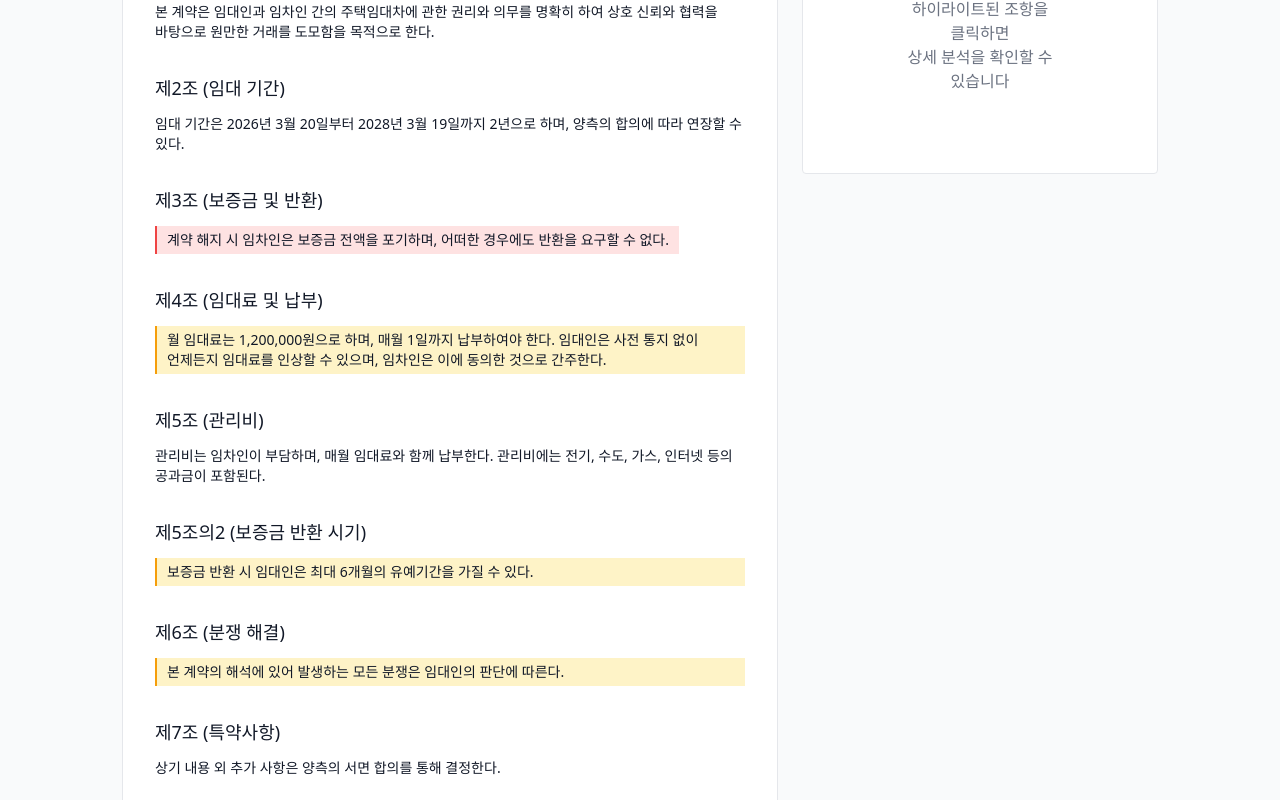
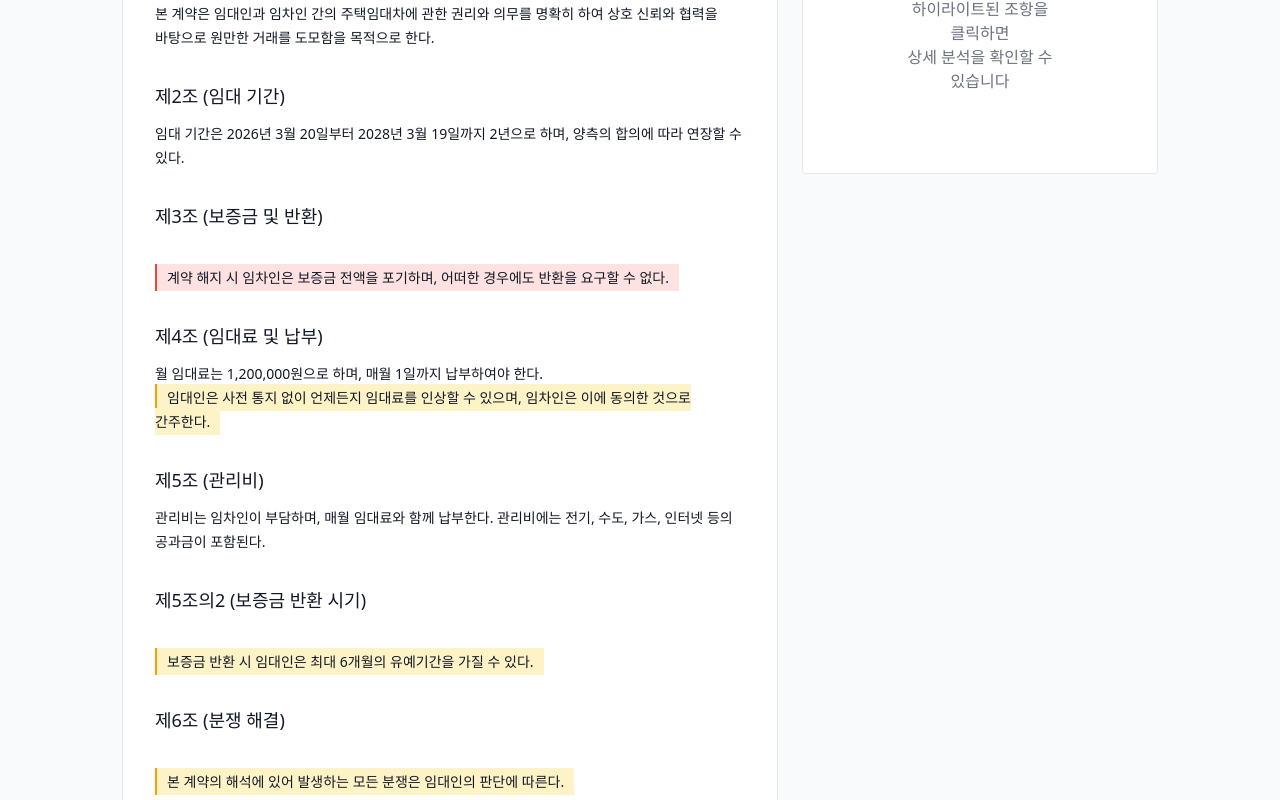
Before and after one commit to SafeSignProject/safeSign-frontend, a React (Vite) app: page /contracts/1 in a window 1280 px wide. Shown: the part 340-1140 px from the top of the page. Built offline with nearby package versions, Linux system fonts and the light colour scheme; a web font is replaced by a local one.

Commit message:
refactor: 수정 사항 반영

```diff
--- a/src/components/contracts/ContractsItem.tsx
+++ b/src/components/contracts/ContractsItem.tsx
@@ -68,7 +68,9 @@ const ContractsItem = ({ item, isLast }: ContractItemProps) => {
         <div className='flex items-center gap-2.5 max-sm:pl-10'>
           <div className='mr-1.5 flex max-sm:items-center max-sm:gap-1 sm:flex-col'>
             <p className='text-dark-gray text-right text-sm'>위험도</p>
-            <h3 className='text-dark leading-6 font-medium'>{item.score}점</h3>
+            <h3 className='text-dark leading-6 font-medium' style={{ color: style.color }}>
+              {item.score}점
+            </h3>
           </div>
 
           <div
--- a/src/components/contracts/ContractsResult.tsx
+++ b/src/components/contracts/ContractsResult.tsx
@@ -36,22 +36,22 @@ const ContractsResult = () => {
           {CONTRACT_RESPONSE.map((contract) => (
             <article key={contract.id} className='my-6 space-y-3 sm:my-8'>
               <h4 className='text-dark text-lg leading-7 font-medium'>{contract.title}</h4>
-              <p
-                onClick={() => {
-                  if (contract.highlight) {
-                    setSelectedId(contract.id);
-                  }
-                }}
-                className={clsx(
-                  'text-dark text-sm',
-                  contract.highlight && 'cursor-pointer transition hover:brightness-95',
-                  contract.highlight === 'danger' &&
-                    'inline-block border-l-2 border-[#EF4444] bg-[#FEE2E2] px-2.5 py-1',
-                  contract.highlight === 'warning' &&
-                    'border-l-2 border-[#F59E0B] bg-[#FEF3C7] px-2.5 py-1',
+              <p className='text-dark text-sm leading-6'>
+                {contract.content && <span>{contract.content} </span>} <br />
+                {contract.highlightContent && (
+                  <span
+                    onClick={() => setSelectedId(contract.id)}
+                    className={clsx(
+                      'cursor-pointer transition hover:brightness-95',
+                      contract.highlight === 'danger' &&
+                        'border-l-2 border-[#EF4444] bg-[#FEE2E2] px-2.5 py-1',
+                      contract.highlight === 'warning' &&
+                        'border-l-2 border-[#F59E0B] bg-[#FEF3C7] px-2.5 py-1',
+                    )}
+                  >
+                    {contract.highlightContent}
+                  </span>
                 )}
-              >
-                {contract.content}
               </p>
             </article>
           ))}
@@ -83,11 +83,11 @@ const ContractsResult = () => {
             <div className='bg-light-gray h-px w-full' />
 
             <div className='space-y-6 p-6'>
-              <div className='flex items-center gap-3'>
+              <div className='flex items-center justify-between'>
                 <div className='flex flex-col gap-1'>
                   <p
                     className={clsx(
-                      'inline-block items-center justify-center rounded-sm px-3 py-1 text-sm',
+                      'inline-block items-center justify-center rounded-sm px-2 py-1 text-sm',
                       selectedAnalysis.type === 'danger'
                         ? 'bg-[#FEE2E2] text-[#991B1B]'
                         : 'bg-[#FEF3C7] text-[#92400E]',
@@ -97,12 +97,22 @@ const ContractsResult = () => {
                   </p>
                   <p className='text-dark-gray text-xs leading-4'>{selectedAnalysis.subtitle}</p>
                 </div>
+                <div className='flex flex-col'>
+                  <p className='text-sm text-dark-gray'>위험도 점수</p>
+                  <h6 className='text-xl font-semibold'>{selectedAnalysis.score}점</h6>
+                </div>
               </div>
 
               {selectedAnalysis.relation && (
                 <div className='space-y-3 rounded border border-[#D1F4E8] bg-[#F0FDF7] p-4'>
                   <div className='flex items-center gap-2'>
-                    <Link2 size={16} className='text-primary' />
+                    <button
+                      type='button'
+                      className='rounded-full text-primary transition hover:bg-[#ecf1ec]'
+                      onClick={() => window.open(selectedAnalysis.relation.lawUrl, '_blank')}
+                    >
+                      <Link2 size={16} />
+                    </button>
                     <p className='text-dark text-sm font-medium'>연관 조항 1개</p>
                   </div>
 
@@ -114,7 +124,13 @@ const ContractsResult = () => {
                       <p className='text-primary text-xs font-medium'>
                         {selectedAnalysis.relation.title}
                       </p>
-                      <CircleAlert size={12} className='text-[#F59E0B]' />
+                      <button
+                        type='button'
+                        className='rounded-full text-[#F59E0B] transition hover:bg-[#FEF3C7]'
+                        onClick={() => window.open(selectedAnalysis.relation.lawUrl, '_blank')}
+                      >
+                        <CircleAlert size={12} />
+                      </button>
                     </div>
                     <p className='text-dark-gray text-xs leading-4'>
                       {selectedAnalysis.relation.content}
@@ -123,18 +139,18 @@ const ContractsResult = () => {
                 </div>
               )}
 
-              <h5 className='text-dark mb-2 text-sm font-medium'>문제 조항</h5>
-              <p className='text-dark border-light-gray rounded-sm border bg-[#F9FAFB] p-3 text-sm leading-6'>
-                {selectedAnalysis.issue}
-              </p>
-
               <h5 className='text-dark mb-2 text-sm font-medium'>왜 위험한가요?</h5>
               <p className='text-dark text-sm leading-6'>{selectedAnalysis.reason}</p>
 
               <h5 className='text-dark mb-2 text-sm font-medium'>관련 법령</h5>
-              <p className='text-dark border-light-gray rounded-sm border bg-[#F9FAFB] p-3 text-sm leading-6'>
+              <a
+                href={selectedAnalysis.lawUrl}
+                target='_blank'
+                rel='noopener noreferrer'
+                className='text-dark border-light-gray block rounded-sm border bg-[#F9FAFB] p-3 text-sm leading-6 transition hover:brightness-95 active:brightness-90'
+              >
                 {selectedAnalysis.law}
-              </p>
+              </a>
 
               {selectedAnalysis.analysis && (
                 <div className='rounded bg-[#FFFBEB] p-4 text-[#92400E]'>
@@ -142,7 +158,9 @@ const ContractsResult = () => {
                     <TriangleAlert size={16} strokeWidth={1.5} />
                     <p className='text-sm font-medium'>종합 분석</p>
                   </div>
-                  <p className='text-sm leading-6'>{selectedAnalysis.analysis}</p>
+                  <p className='text-sm leading-6 whitespace-pre-line'>
+                    {selectedAnalysis.analysis}
+                  </p>
                 </div>
               )}
 
@@ -178,11 +196,11 @@ const ContractsResult = () => {
               <div className='bg-light-gray h-px w-full' />
 
               <div className='space-y-6 p-6'>
-                <div className='flex items-center gap-3'>
+                <div className='flex items-center justify-between'>
                   <div className='flex flex-col gap-1'>
                     <p
                       className={clsx(
-                        'inline-block items-center justify-center rounded-sm px-3 py-1 text-sm',
+                        'inline-block items-center justify-center rounded-sm px-2 py-1 text-sm',
                         selectedAnalysis.type === 'danger'
                           ? 'bg-[#FEE2E2] text-[#991B1B]'
                           : 'bg-[#FEF3C7] text-[#92400E]',
@@ -192,12 +210,22 @@ const ContractsResult = () => {
                     </p>
                     <p className='text-dark-gray text-xs leading-4'>{selectedAnalysis.subtitle}</p>
                   </div>
+                  <div className='flex flex-col'>
+                    <p className='text-sm text-dark-gray'>위험도 점수</p>
+                    <h6 className='text-xl font-semibold'>{selectedAnalysis.score}점</h6>
+                  </div>
                 </div>
 
                 {selectedAnalysis.relation && (
                   <div className='space-y-3 rounded border border-[#D1F4E8] bg-[#F0FDF7] p-4'>
                     <div className='flex items-center gap-2'>
-                      <Link2 size={16} className='text-primary' />
+                      <button
+                        type='button'
+                        className='rounded-full text-primary transition hover:bg-[#ecf1ec]'
+                        onClick={() => window.open(selectedAnalysis.relation.lawUrl, '_blank')}
+                      >
+                        <Link2 size={16} />
+                      </button>
                       <p className='text-dark text-sm font-medium'>연관 조항 1개</p>
                     </div>
 
@@ -209,7 +237,13 @@ const ContractsResult = () => {
                         <p className='text-primary text-xs font-medium'>
                           {selectedAnalysis.relation.title}
                         </p>
-                        <CircleAlert size={12} className='text-[#F59E0B]' />
+                        <button
+                          type='button'
+                          className='rounded-full text-[#F59E0B] transition hover:bg-[#FEF3C7]'
+                          onClick={() => window.open(selectedAnalysis.relation.lawUrl, '_blank')}
+                        >
+                          <CircleAlert size={12} />
+                        </button>
                       </div>
                       <p className='text-dark-gray text-xs leading-4'>
                         {selectedAnalysis.relation.content}
@@ -218,18 +252,18 @@ const ContractsResult = () => {
                   </div>
                 )}
 
-                <h5 className='text-dark mb-2 text-sm font-medium'>문제 조항</h5>
-                <p className='text-dark border-light-gray rounded-sm border bg-[#F9FAFB] p-3 text-sm leading-6'>
-                  {selectedAnalysis.issue}
-                </p>
-
                 <h5 className='text-dark mb-2 text-sm font-medium'>왜 위험한가요?</h5>
                 <p className='text-dark text-sm leading-6'>{selectedAnalysis.reason}</p>
 
                 <h5 className='text-dark mb-2 text-sm font-medium'>관련 법령</h5>
-                <p className='text-dark border-light-gray rounded-sm border bg-[#F9FAFB] p-3 text-sm leading-6'>
+                <a
+                  href={selectedAnalysis.lawUrl}
+                  target='_blank'
+                  rel='noopener noreferrer'
+                  className='text-dark border-light-gray block rounded-sm border bg-[#F9FAFB] p-3 text-sm leading-6 transition hover:brightness-95 active:brightness-90'
+                >
                   {selectedAnalysis.law}
-                </p>
+                </a>
 
                 {selectedAnalysis.analysis && (
                   <div className='rounded bg-[#FFFBEB] p-4 text-[#92400E]'>
@@ -237,7 +271,9 @@ const ContractsResult = () => {
                       <TriangleAlert size={16} strokeWidth={1.5} />
                       <p className='text-sm font-medium'>종합 분석</p>
                     </div>
-                    <p className='text-sm leading-6'>{selectedAnalysis.analysis}</p>
+                    <p className='text-sm leading-6  whitespace-pre-line'>
+                      {selectedAnalysis.analysis}
+                    </p>
                   </div>
                 )}
 
--- a/src/components/home/ContractItem.tsx
+++ b/src/components/home/ContractItem.tsx
@@ -58,7 +58,7 @@ const ContractItem = ({ item, isLast }: ContractItemProps) => {
                   style={{ color: style.color }}
                 >
                   <TriangleAlert size={16} />
-                  위험 {item.riskCount}개
+                  위험 요소 {item.riskCount}개
                 </p>
               )}
             </div>
--- a/src/mocks/contracts.ts
+++ b/src/mocks/contracts.ts
@@ -18,24 +18,27 @@ export const CONTRACT_RESPONSE = [
   {
     id: 3,
     title: '제3조 (보증금 및 반환)',
-    content: '계약 해지 시 임차인은 보증금 전액을 포기하며, 어떠한 경우에도 반환을 요구할 수 없다.',
+    content: null,
+    highlightContent:
+      '계약 해지 시 임차인은 보증금 전액을 포기하며, 어떠한 경우에도 반환을 요구할 수 없다.',
     highlight: 'danger',
     analysis: {
       id: 3,
       type: 'danger',
       title: '법적 문제',
       subtitle: '법률 위반 가능성',
+      score: 80,
       relation: {
         title: '불공정 조항',
         content: '보증금 반환 시 임대인은 최대 6개월의 유예기간을 가질 수 있다.',
+        lawUrl: 'https://www.law.go.kr',
       },
-      issue:
-        '"계약 해지 시 임차인은 보증금 전액을 포기하며, 어떠한 경우에도 반환을 요구할 수 없다."',
       reason:
         '이 조항은 민법 및 주택임대차보호법에 위배됩니다. 보증금 반환 청구권은 법적으로 보장된 권리이며, 계약으로 포기할 수 없습니다.',
       law: '주택임대차보호법 제3조, 민법 제652조',
+      lawUrl: 'https://www.law.go.kr',
       analysis:
-        '이 계약서에는 보증금 관련 조항 2개가 모두 문제가 있습니다. 첫째, 보증금 반환 청구권 자체를 포기하도록 하는 조항은 법적으로 무효입니다. 둘째, 반환 시기를 최대 6개월까지 늦출 수 있다는 조항은 법정 기한(30일)을 크게 초과하여 불공정합니다. 이 두 조항은 반드시 수정되어야 하며, 그렇지 않으면 계약 체결을 재고해야 합니다.',
+        '이 계약서에는 보증금 관련 조항 2개가 모두 문제가 있습니다. \n\n첫째, 보증금 반환 청구권 자체를 포기하도록 하는 조항은 법적으로 무효입니다. \n\n둘째, 반환 시기를 최대 6개월까지 늦출 수 있다는 조항은 법정 기한(30일)을 크게 초과하여 불공정합니다. \n\n이 두 조항은 반드시 수정되어야 하며, 그렇지 않으면 계약 체결을 재고해야 합니다.',
       recommendation:
         '"계약 해지 시 임차인은 계약 종료일로부터 30일 이내에 보증금 전액을 반환받을 수 있다. 단, 미납 관리비 및 원상복구 비용은 보증금에서 공제할 수 있다."',
     },
@@ -43,20 +46,21 @@ export const CONTRACT_RESPONSE = [
   {
     id: 4,
     title: '제4조 (임대료 및 납부)',
-    content:
-      '월 임대료는 1,200,000원으로 하며, 매월 1일까지 납부하여야 한다. 임대인은 사전 통지 없이 언제든지 임대료를 인상할 수 있으며, 임차인은 이에 동의한 것으로 간주한다.',
+    content: '월 임대료는 1,200,000원으로 하며, 매월 1일까지 납부하여야 한다.',
+    highlightContent:
+      '임대인은 사전 통지 없이 언제든지 임대료를 인상할 수 있으며, 임차인은 이에 동의한 것으로 간주한다.',
     highlight: 'warning',
     analysis: {
       id: 4,
       type: 'warning',
       title: '불공정 조항',
       subtitle: '권리 불균형',
+      score: 60,
       relation: null,
-      issue:
-        '"임대인은 사전 통지 없이 언제든지 임대료를 인상할 수 있으며, 임차인은 이에 동의한 것으로 간주한다."',
       reason:
         '임대료 인상에 대한 일방적 권한 부여는 불공정 조항에 해당합니다. 쌍방의 합의 없이 계약 조건을 변경할 수 없습니다.',
       law: '약관의 규제에 관한 법률 제6조',
+      lawUrl: 'https://www.law.go.kr',
       analysis: null,
       recommendation:
         '"임대료 인상은 양측의 서면 합의를 통해서만 가능하며, 최소 3개월 전 사전 통지를 원칙으로 한다."',
@@ -73,18 +77,20 @@ export const CONTRACT_RESPONSE = [
   {
     id: 6,
     title: '제5조의2 (보증금 반환 시기)',
-    content: '보증금 반환 시 임대인은 최대 6개월의 유예기간을 가질 수 있다.',
+    content: null,
+    highlightContent: '보증금 반환 시 임대인은 최대 6개월의 유예기간을 가질 수 있다.',
     highlight: 'warning',
     analysis: {
       id: 6,
       type: 'warning',
       title: '모호한 표현',
       subtitle: '해석 여지 존재',
+      score: 65,
       relation: null,
-      issue: '"본 계약의 해석에 있어 발생하는 모든 분쟁은 임대인의 판단에 따른다."',
       reason:
         '계약 해석의 최종 권한을 일방에게만 부여하는 것은 형평성에 어긋나며, 분쟁 해결 절차가 불명확합니다.',
       law: '민법 제105조, 중재법 제3조',
+      lawUrl: 'https://www.law.go.kr',
       analysis: null,
       recommendation:
         '"본 계약에서 발생하는 분쟁은 양측의 협의를 통해 해결하며, 협의가 이루어지지 않을 경우 관할 법원의 판단에 따른다."',
@@ -93,24 +99,27 @@ export const CONTRACT_RESPONSE = [
   {
     id: 7,
     title: '제6조 (분쟁 해결)',
-    content: '본 계약의 해석에 있어 발생하는 모든 분쟁은 임대인의 판단에 따른다.',
+    content: null,
+    highlightContent: '본 계약의 해석에 있어 발생하는 모든 분쟁은 임대인의 판단에 따른다.',
     highlight: 'warning',
     analysis: {
       id: 7,
       type: 'danger',
       title: '불공정 조항',
       subtitle: '권리 불균형',
+      score: 70,
       relation: {
         title: '법적 문제',
         content:
           '계약 해지 시 임차인은 보증금 전액을 포기하며, 어떠한 경우에도 반환을 요구할 수 없다.',
+        lawUrl: 'https://www.law.go.kr',
       },
-      issue: '"보증금 반환 시 임대인은 최대 6개월의 유예기간을 가질 수 있다."',
       reason:
         '보증금 반환 유예기간이 과도하게 길어 임차인의 권리를 침해합니다. 법정 반환 기한을 준수해야 합니다.',
       law: '주택임대차보호법 제3조의2',
+      lawUrl: 'https://www.law.go.kr',
       analysis:
-        '이 계약서에는 보증금 관련 조항 2개가 모두 문제가 있습니다. 첫째, 보증금 반환 청구권 자체를 포기하도록 하는 조항은 법적으로 무효입니다. 둘째, 반환 시기를 최대 6개월까지 늦출 수 있다는 조항은 법정 기한(30일)을 크게 초과하여 불공정합니다. 이 두 조항은 반드시 수정되어야 하며, 그렇지 않으면 계약 체결을 재고해야 합니다.',
+        '이 계약서에는 보증금 관련 조항 2개가 모두 문제가 있습니다.\n\n첫째, 보증금 반환 청구권 자체를 포기하도록 하는 조항은 법적으로 무효입니다.\n\n둘째, 반환 시기를 최대 6개월까지 늦출 수 있다는 조항은 법정 기한(30일)을 크게 초과하여 불공정합니다.\n\n이 두 조항은 반드시 수정되어야 하며, 그렇지 않으면 계약 체결을 재고해야 합니다.',
       recommendation:
         '"보증금은 임대차 계약 종료 후 임차인이 주택을 명도한 날로부터 30일 이내에 반환한다."',
     },
```
Also changed, not shown: src/utils/getRisk.ts (+4 -4 lines).
